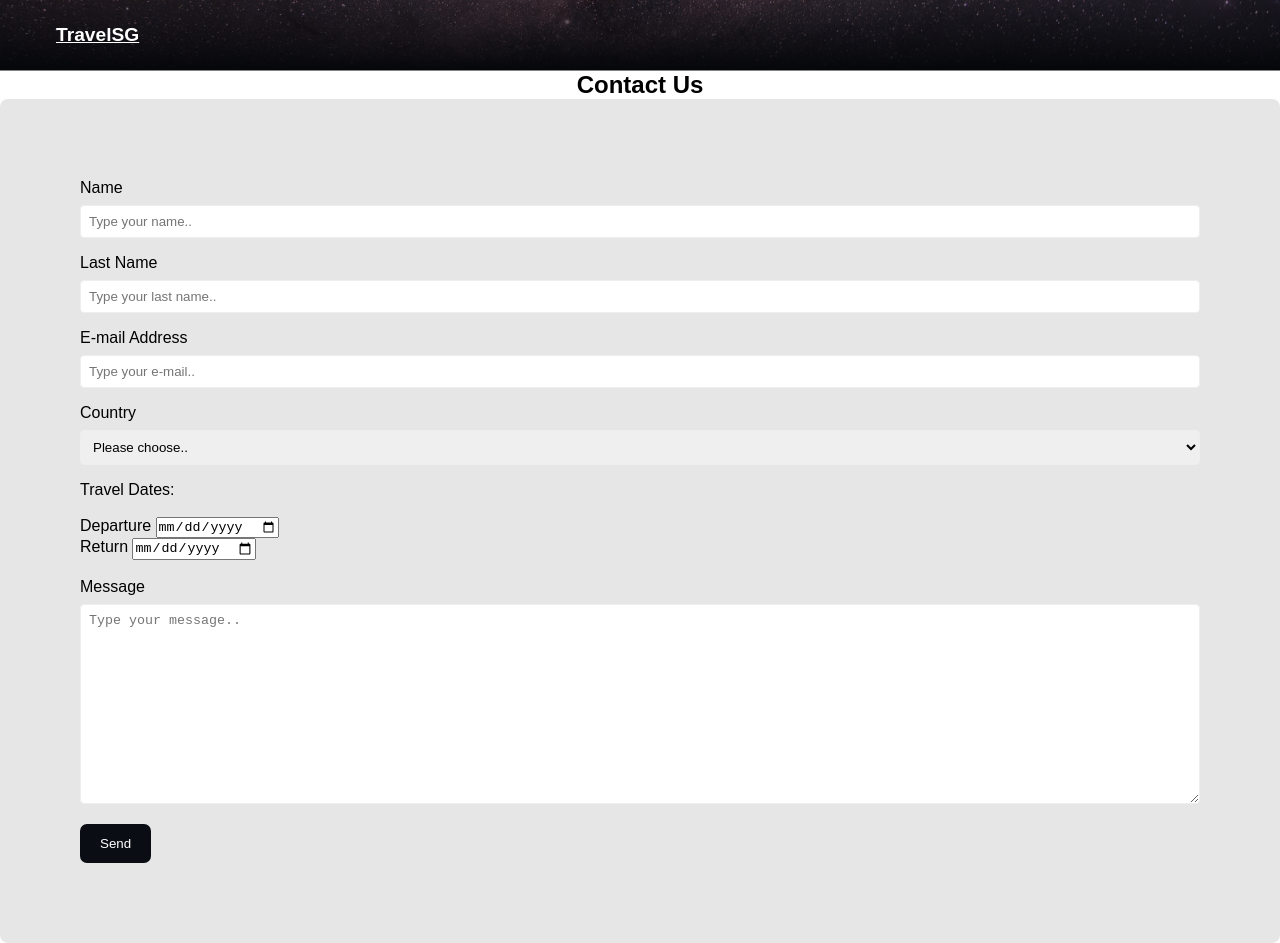
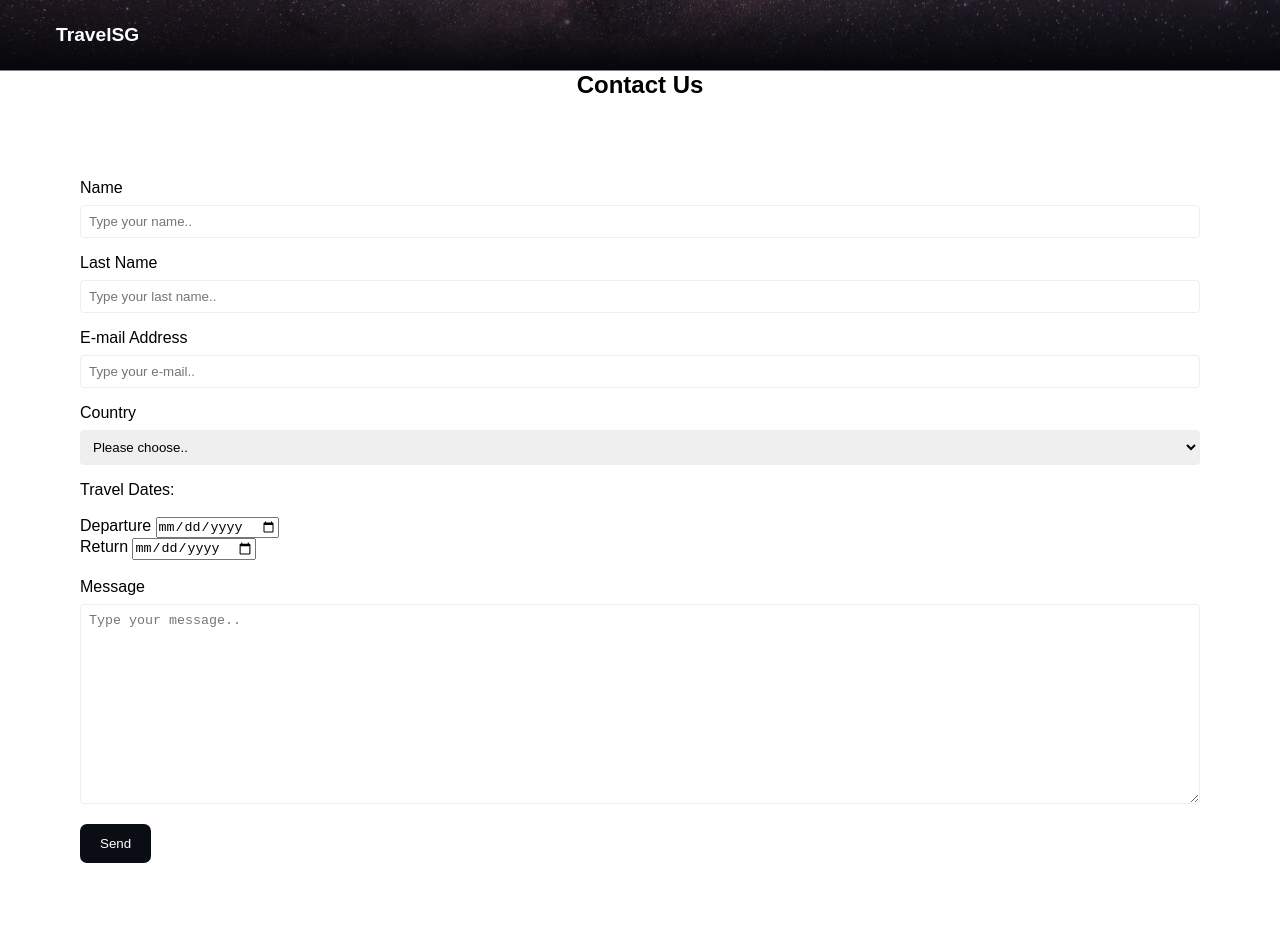
Before and after one commit to chachasoba/Travel, a plain HTML site: page contactform/cform.html in a window 1280 px wide. Drawn offline with Linux system fonts and the light colour scheme; files whose address does not match are found by name; a web font is replaced by a local one.

Commit message:
Changed 2 CSS elements
- Removed underline from TravelSG link
- Changed background color to white

```diff
--- a/contactform/cform.css
+++ b/contactform/cform.css
@@ -14,6 +14,10 @@
     padding: 0;
     margin: 0;
     box-sizing: border-box;
+  }
+
+  div.container {
+    background-color: white;
   }
 
   header {
@@ -48,6 +52,7 @@
     font-size: 1.2rem;
     font-weight: 600;
     color: var(--white);
+    text-decoration: none;
   }
 
   .nav__links {
```
